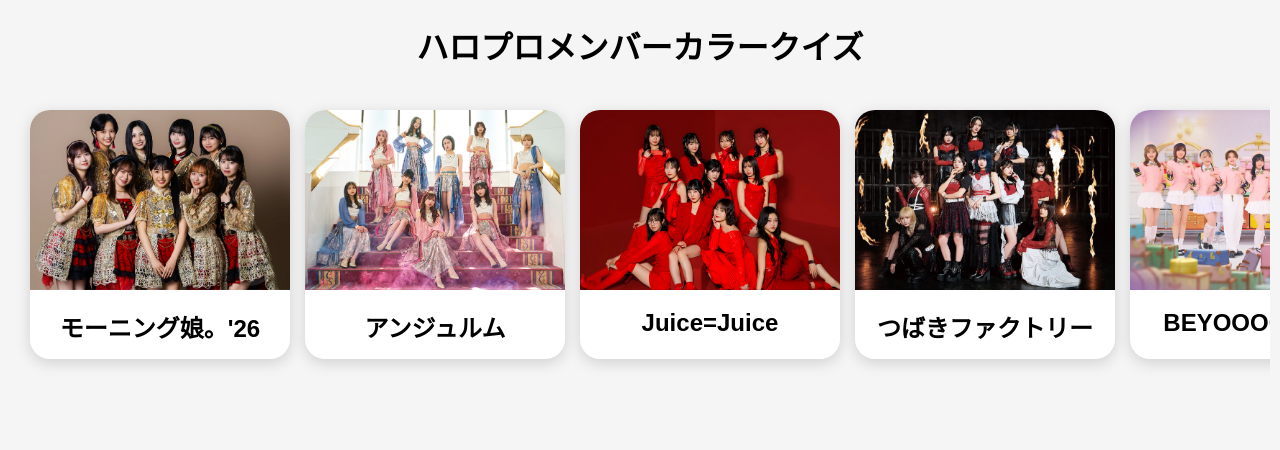
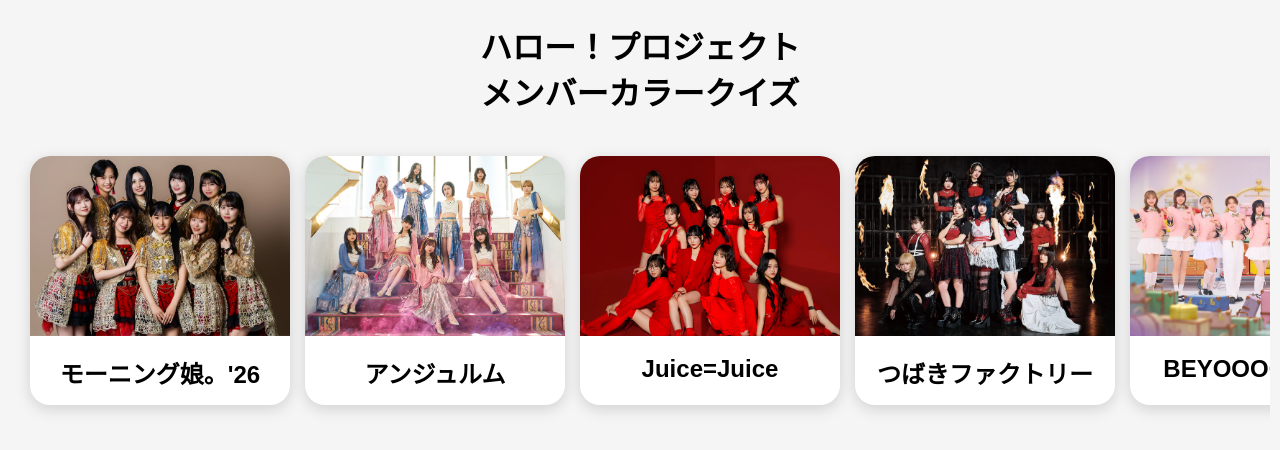
Before and after one commit to blue18black/member-color, a plain HTML site: page index.html in a window 1280 px wide. Drawn offline with Linux system fonts and the light colour scheme.

Commit message:
Update index.html

```diff
--- a/index.html
+++ b/index.html
@@ -8,7 +8,7 @@
 </head>
 <body>
 <div id="homeScreen" class="screen">
-    <h1>ハロプロメンバーカラークイズ</h1>
+    <h1>ハロー！プロジェクト<br>メンバーカラークイズ</h1>
     <div id="groupCarousel">
         <div class="group-card"
             onclick="selectGroup('morning')">
```
